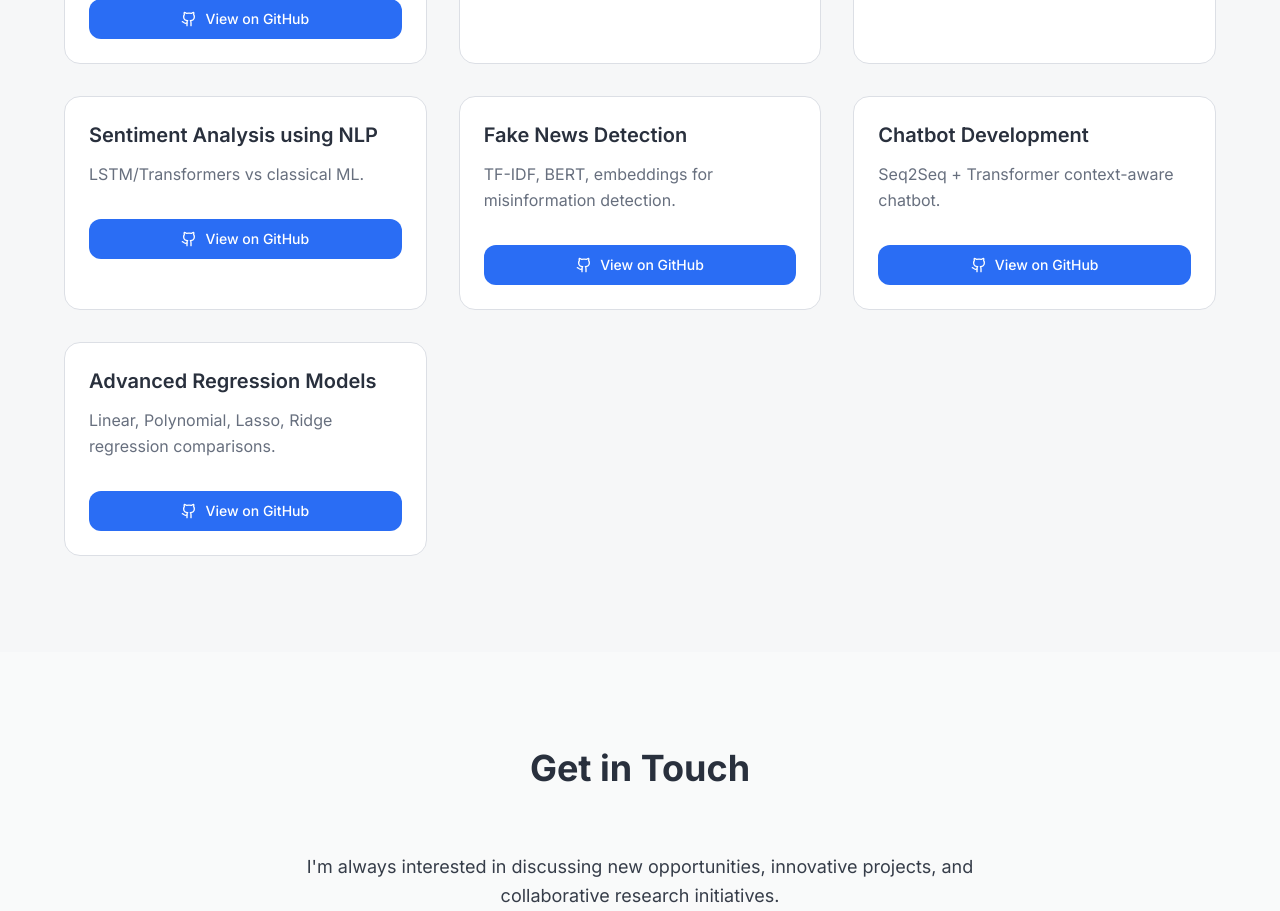
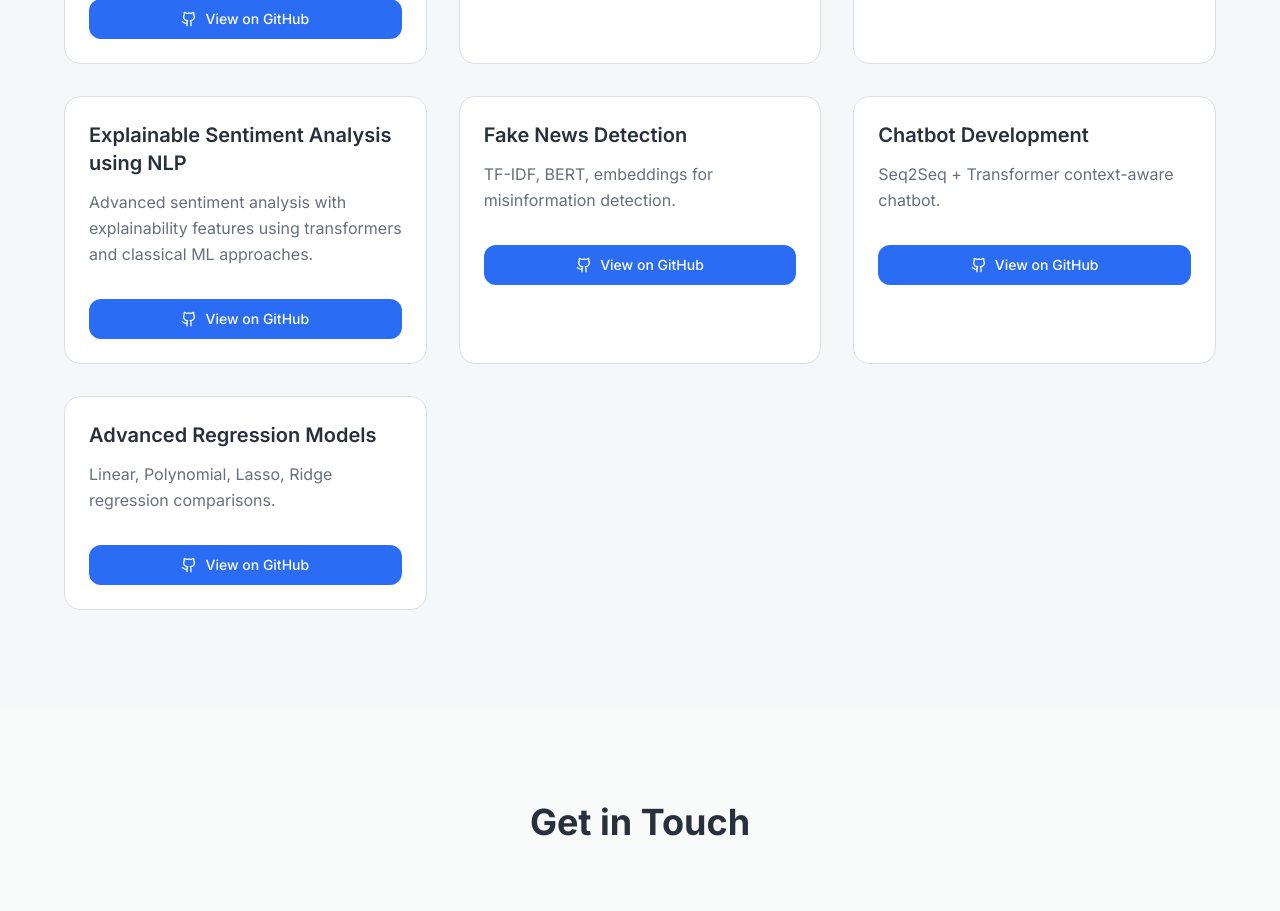
Before and after one commit to MShoaib-81/m-shoaib, a React (Vite) app: page / in a window 1280 px wide. Shown: the part 2100-3011 px from the top of the page. Built offline with nearby package versions, Linux system fonts and the light colour scheme; the HTML template or start-up script is replaced by a standard one.

Commit message:
Update Sentiment Analysis project link

```diff
--- a/src/components/ProjectsSection.tsx
+++ b/src/components/ProjectsSection.tsx
@@ -19,9 +19,9 @@ const ProjectsSection = () => {
       githubUrl: "https://github.com/MShoaib-81/sign-language-recognition"
     },
     {
-      title: "Sentiment Analysis using NLP",
-      description: "LSTM/Transformers vs classical ML.",
-      githubUrl: "https://github.com/MShoaib-81/sentiment-analysis-nlp"
+      title: "Explainable Sentiment Analysis using NLP",
+      description: "Advanced sentiment analysis with explainability features using transformers and classical ML approaches.",
+      githubUrl: "https://github.com/MShoaib-81/Explainable_Sentiment_Analysis"
     },
     {
       title: "Fake News Detection",
```
